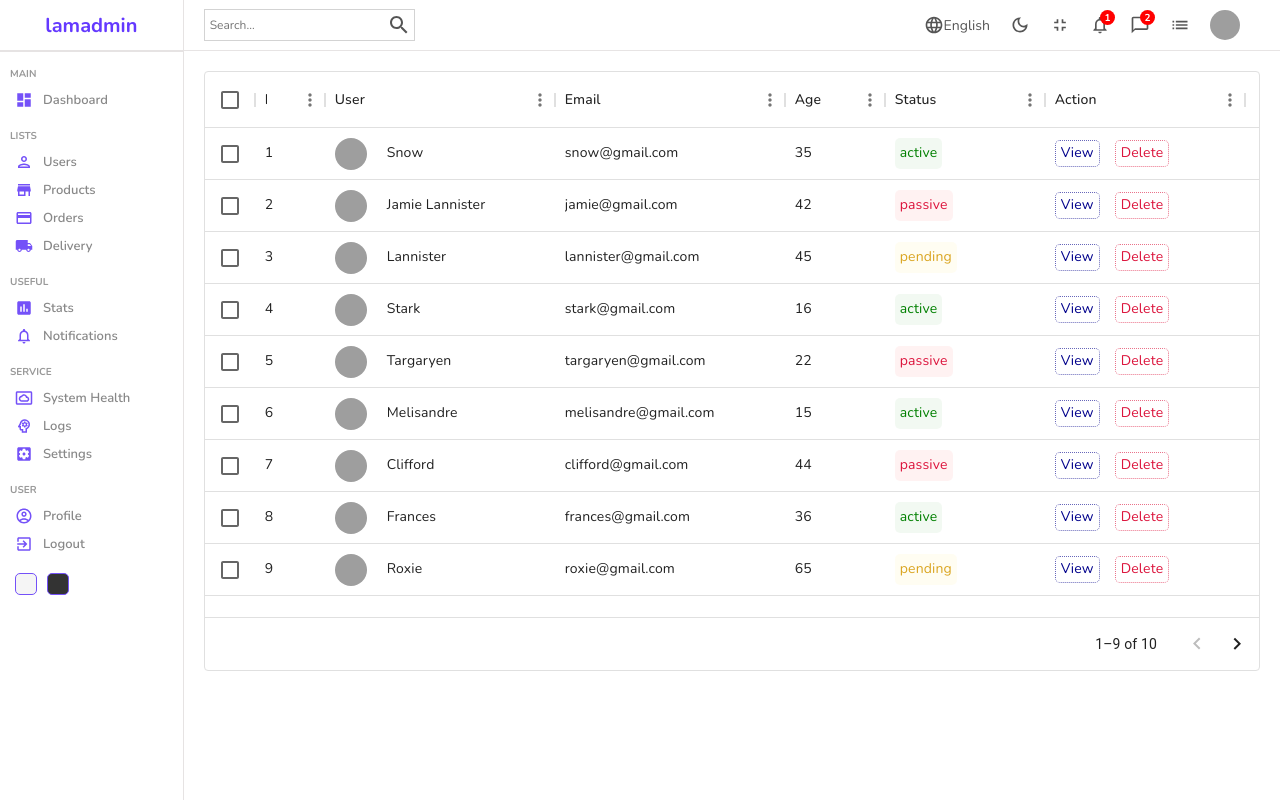
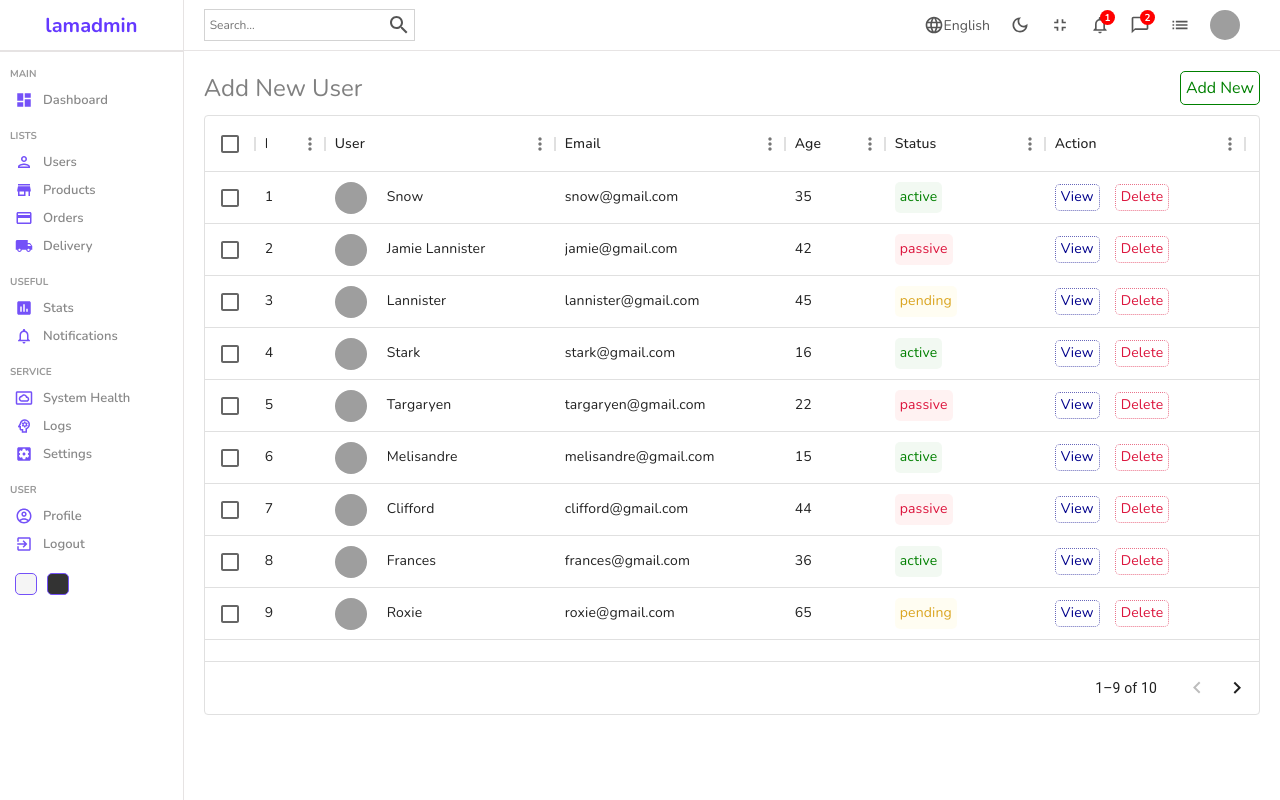
Before and after one commit to Quique26/react, a React (Create React App) app: page /users in a window 1280 px wide. Built offline with nearby package versions, Linux system fonts and the light colour scheme; grey boxes are pictures that could not be loaded.

Commit message:
react how to use react router dom links

```diff
--- a/src/components/datatable/Datatable.jsx
+++ b/src/components/datatable/Datatable.jsx
@@ -2,14 +2,16 @@
 import * as React from 'react';
 import { DataGrid } from '@mui/x-data-grid';
 import { userColumns, userRows } from "../../datatablesource";
-
+import { Link } from "react-router-dom";
 
 const Datatable = () => {
     const actionColumn = [
         { field: "action", headerName: "Action", width: 200, renderCell: () => {
             return(
                 <div className="cellAction">
-                    <div className="viewButton">View</div>
+                    <Link to="/users/test" style={{ textDecoration: "none"}}>
+                        <div className="viewButton">View</div>
+                    </Link>
                     <div className="deleteButton">Delete</div>
                 </div>
             );
@@ -17,6 +19,12 @@
     ];
     return (
         <div className='datatable'>
+            <div className="datatableTitle">
+                Add New User
+                <Link to="/users/new" className="link">
+                    Add New
+                </Link>
+            </div>
            <DataGrid rows={userRows} columns={userColumns.concat(actionColumn)} initialState={{
                     pagination: {
                         paginationModel: {  pageSize: 9 },
--- a/src/components/datatable/datatable.scss
+++ b/src/components/datatable/datatable.scss
@@ -1,6 +1,27 @@
 .datatable{
     height: 600px;
     padding: 20px;
+
+    .datatableTitle{
+        width: 100%;
+        font-size: 24px;
+        color: gray;
+        margin-bottom: 10px;
+        display: flex;
+        align-items: center;
+        justify-content: space-between;
+
+        .link{
+            text-decoration: none;
+            color: green;
+            font-size: 16px;
+            font-weight: 400;
+            border: 1px solid green;
+            padding: 5px;
+            border-radius: 5px;
+            cursor: pointer;
+        }
+    }
 
     .cellWithImg{
         display: flex;
--- a/src/components/sidebar/Sidebar.jsx
+++ b/src/components/sidebar/Sidebar.jsx
@@ -11,15 +11,16 @@
 import SettingsApplicationsIcon from '@mui/icons-material/SettingsApplications';
 import AccountCircleOutlinedIcon from '@mui/icons-material/AccountCircleOutlined';
 import ExitToAppIcon from '@mui/icons-material/ExitToApp';
-
-
+import { Link } from "react-router-dom";
 
 
 const Sidebar = () => {
     return (
         <div className='sidebar'>
             <div className="top">
+                <Link to="/" style={{ textDecoration: "none"}}>
                     <span className="logo">lamadmin</span>
+                </Link>
             </div>
             <hr />
             <div className="center">
@@ -30,14 +31,18 @@
                         <span>Dashboard</span>
                     </li>
                     <p className="title">LISTS</p>
+                    <Link to="/users" style={{ textDecoration: "none"}}>
                         <li>
                             <PersonOutlinedIcon className="icon" />
                             <span>Users</span>
                         </li>
+                    </Link>
+                    <Link to="/products" style={{ textDecoration: "none"}}>
                         <li>
                             <StoreIcon className="icon" />
                             <span>Products</span>
                         </li>
+                    </Link>
                     <li>
                         <CreditCardIcon className="icon" />
                         <span>Orders</span>
```
Lines whose indentation alone changed are shown as unchanged.
